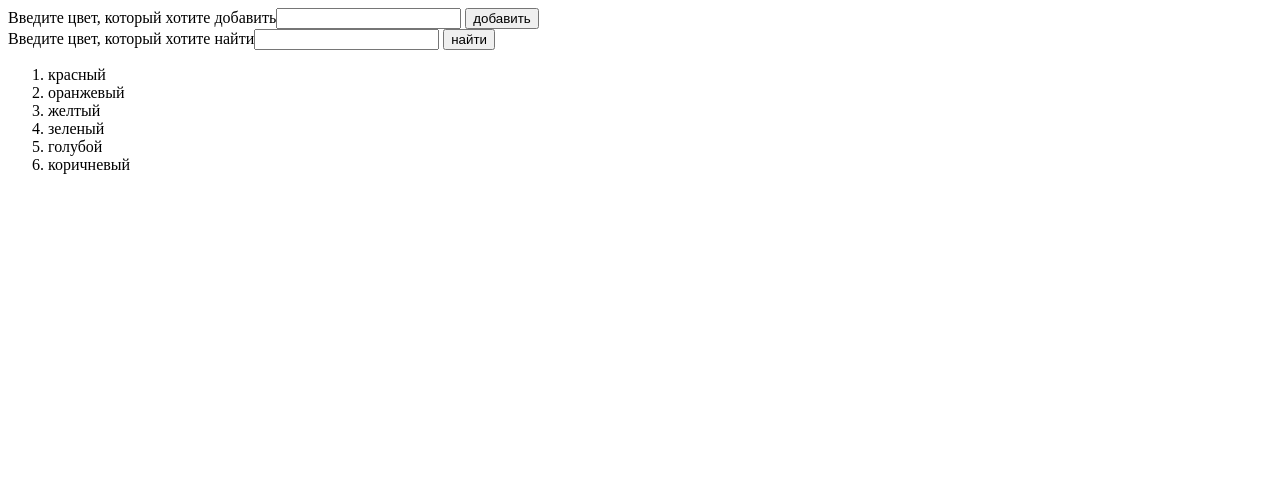
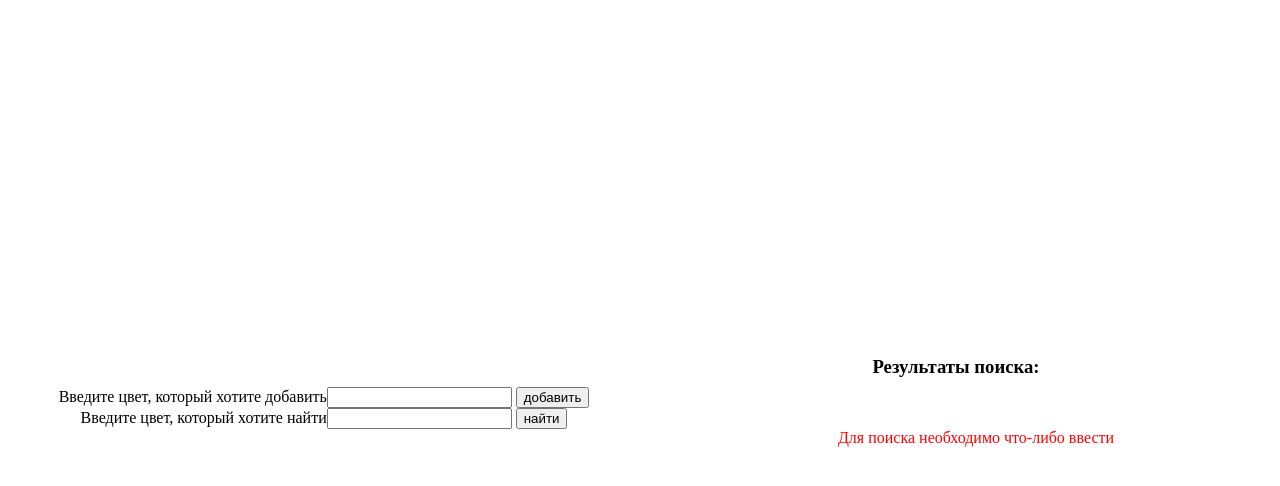
Before and after one commit to Ilm1n/pr4_searcher, a plain HTML site: page index.html in a window 1280 px wide. Both pictures are taken after a click on the input "найти". Drawn offline with Linux system fonts and the light colour scheme.

Commit message:
2nd commit

```diff
--- a/index.html
+++ b/index.html
@@ -11,23 +11,27 @@
 
 <body>
 
-    <main>
+    <div class="container">
 
+        <div class="left">
             <div>
                 <label for="vvod_add">Введите цвет, который хотите добавить<input type="text" name="vvod_add" id="vvod_add"></label>
                 <input type="submit" name="add_item" id="add_item" value="добавить">
             </div>
-
             <div>
                 <label for="vvod_search">Введите цвет, который хотите найти<input type="text" name="vvod_search" id="vvod_search"></label>
                 <input type="submit" name="search_item" id="search_item" value="найти">
             </div>
+        </div>
 
+        <div class="right">
+            <h3>Результаты поиска:</h3>
             <ol id="vyvod">
 
             </ol>
+        </div>
 
-    </main>
+    </div>
 
     <script src="scripts.js"></script>
 </body>
--- a/scripts.js
+++ b/scripts.js
@@ -1,7 +1,14 @@
-const items = ["красный", "оранжевый", "желтый", "зеленый", "голубой","коричневый"];
+const items = [
+  "красный",
+  "оранжевый",
+  "желтый",
+  "зеленый",
+  "голубой",
+  "коричневый",
+];
 
 const vvod_add = document.getElementById("vvod_add");
-const vvod_search = document.getElementById("vvod_search")
+const vvod_search = document.getElementById("vvod_search");
 const vyvod = document.getElementById("vyvod");
 const add_submit = document.getElementById("add_item");
 const search_submit = document.getElementById("search_item");
@@ -11,15 +18,22 @@ add_submit.addEventListener("click", () => {
   vvod_add.value = "";
 });
 search_submit.addEventListener("click", () => {
-    vyvod.innerHTML = "";
-    items.forEach(item =>{
-        if(item.toLowerCase().includes(vvod_search.value.toLowerCase())) {
-            const li = document.createElement("li");
-            li.innerText = item;
-            vyvod.appendChild(li)
-        }else if(vvod_search.value == ''){
-            li.innerText = "Введите что-нибудь";
+  vyvod.innerHTML = "";
+  if (vvod_search.value == "") {
+    const p = document.createElement("p");
+    p.innerText = "Для поиска необходимо что-либо ввести";
+    p.style = "color:red"
+    vyvod.appendChild(p);
+  }
+  else {
+    items.forEach((item) => {
+        if (item.toLowerCase().includes(vvod_search.value.toLowerCase())) {
+          const li = document.createElement("li");
+          li.innerText = item;
+          vyvod.appendChild(li);
         }
-    })
-    vvod_search.value = "";
+      });
+  }
+
+  vvod_search.value = "";
 });
--- a/styles.css
+++ b/styles.css
@@ -0,0 +1,23 @@
+.container{
+    display: flex;
+    flex-direction: row;
+    justify-content: center;
+    align-items: center;
+    height: 100vh;
+}
+
+.left{
+    display: flex;
+    justify-content: center;
+    align-items: center;
+    flex-direction: column;
+    width: 50vw;
+}
+
+.right{
+    display: flex;
+    justify-content: center;
+    align-items: center;
+    flex-direction: column;
+    width: 50vw;
+}
```
Lines whose indentation alone changed are shown as unchanged.
